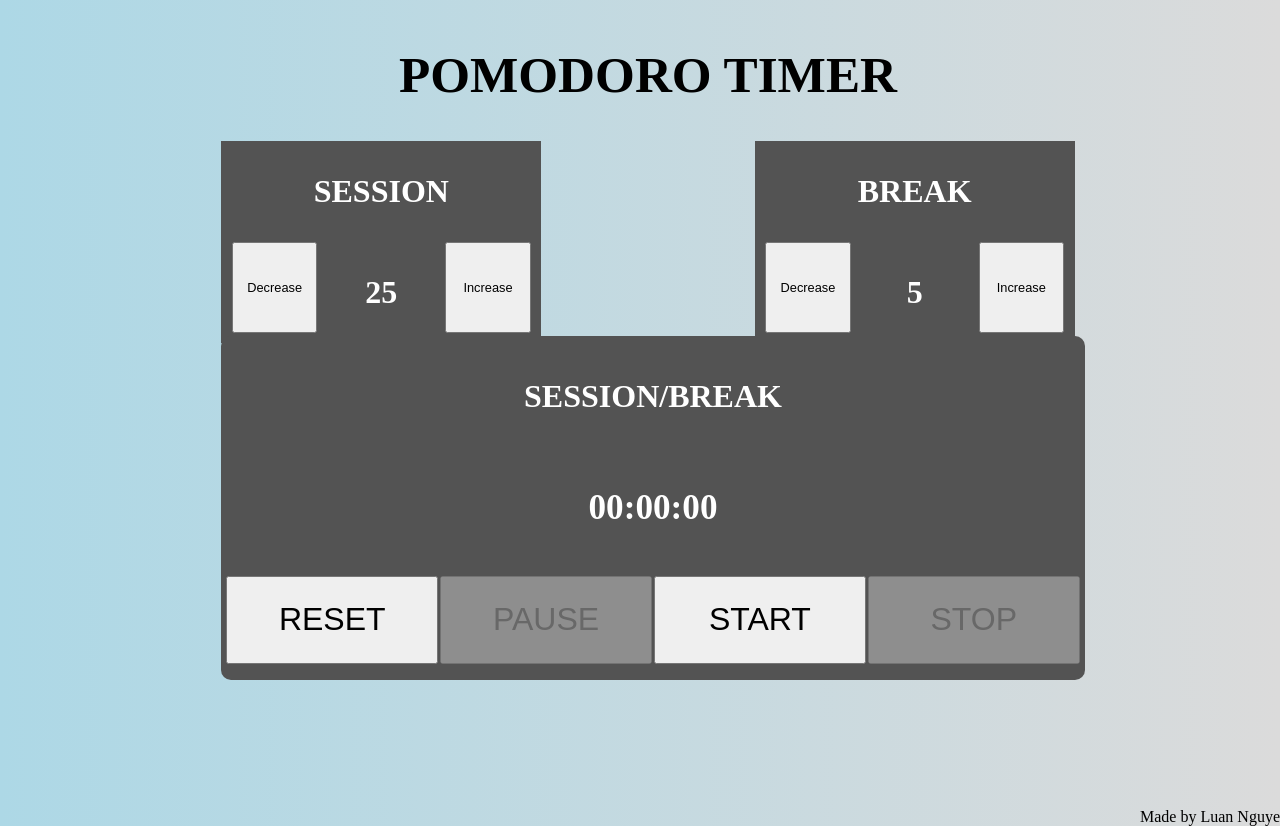
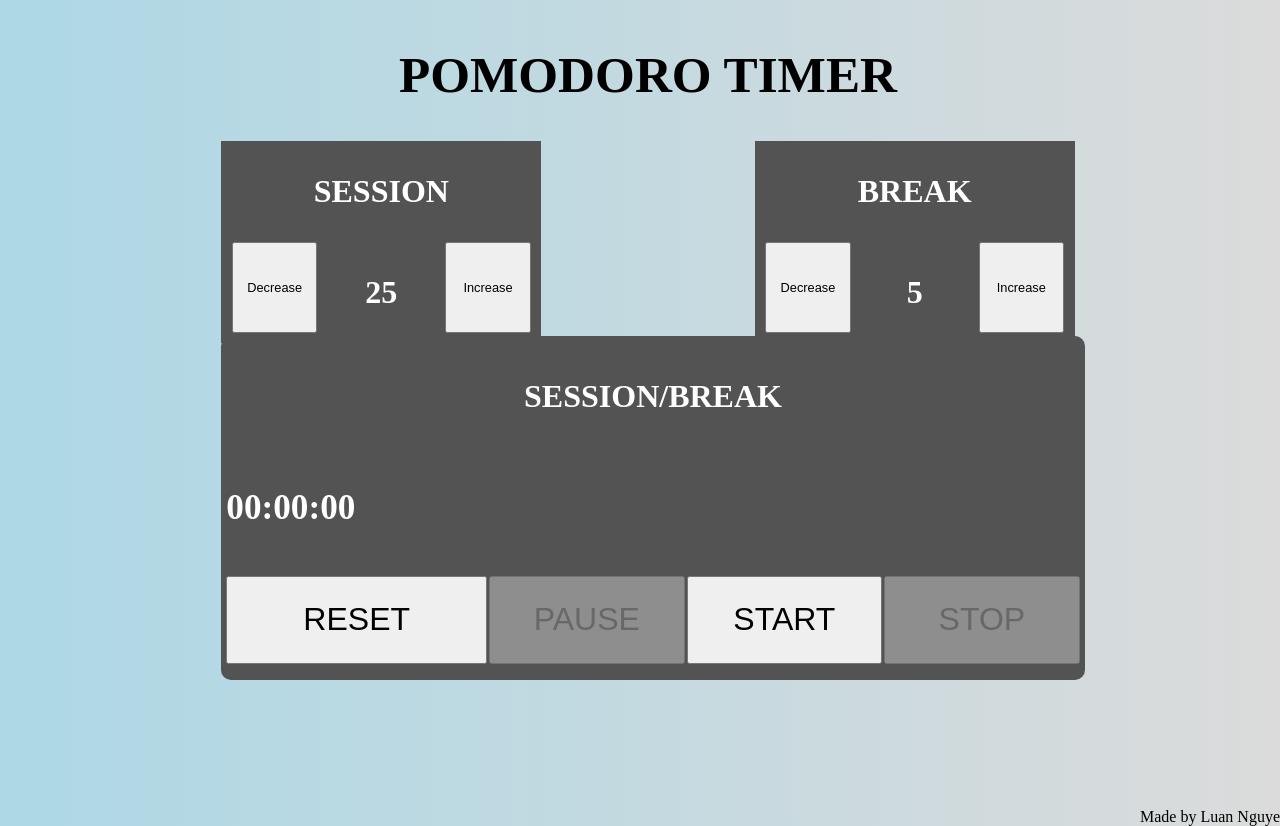
Before and after one commit to luan-nguyen20/pomodoro, a plain HTML site: page index.html in a window 1280 px wide. Drawn offline with Linux system fonts and the light colour scheme.

Commit message:
update style

```diff
--- a/index.html
+++ b/index.html
@@ -25,7 +25,7 @@
 
             <div class="square" id="mainSquare">
                 <div class="squareLabel" id="mainSquareLabel"><p>SESSION/BREAK</p></div>
-                <div class="timeLabel" id="mainTimeLabel"><p>00:00:00</p></div>
+                <div class="timeLabel"><p id="mainTimeLabel">00:00:00</p></div>
                 <div class="mainBtn" id="resetBtnContainer"><button id="resetBtn">RESET</button></div>
                 <div class="mainBtn" id="pauseBtnContainer"><button id="pauseBtn">PAUSE</button></div>
                 <div class="mainBtn" id="startBtnContainer"><button id="startBtn">START</button></div>
```
